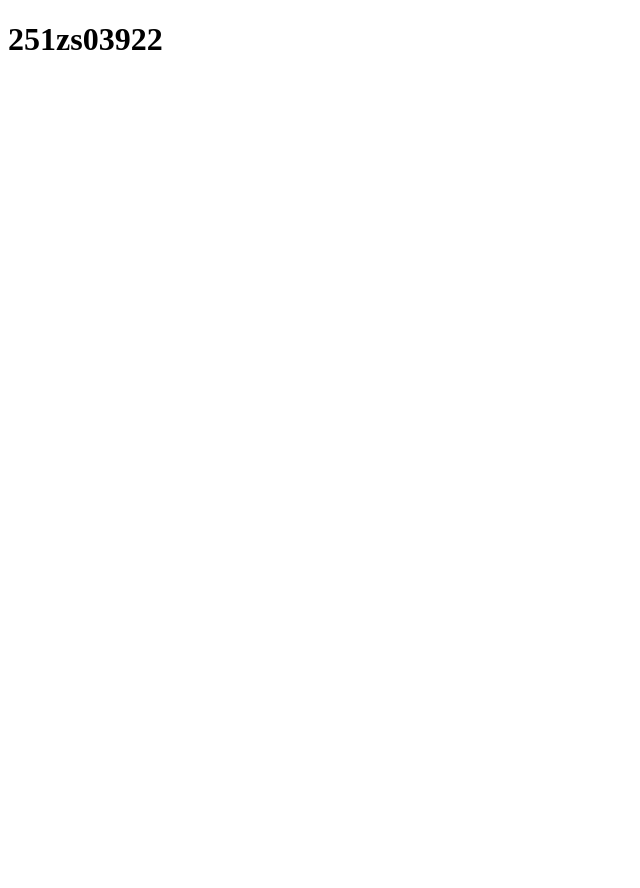
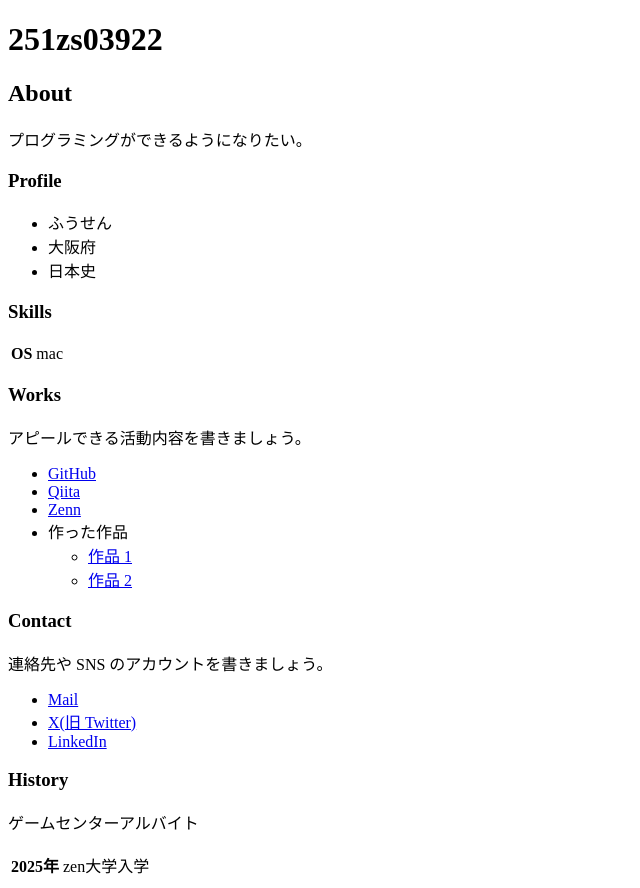
Before and after one commit to 251zs03922-png/251zs03922-png.github.io, a plain HTML site: page index.html in a window 1280 px wide. Shown: the whole page, without its empty margins (0-640 px from the left). Before the commit the page ends 800 px from the top, so only its background shows below. Drawn offline with Linux system fonts and the light colour scheme.

Commit message:
Update index.html

```diff
--- a/index.html
+++ b/index.html
@@ -7,5 +7,60 @@
   </head>
   <body>
     <h1>251zs03922</h1>
+
+    <h2>About</h2>
+    <p>
+      プログラミングができるようになりたい。<br>
+
+    </p>
+
+    <h3>Profile</h3>
+    <ul>
+      <li>ふうせん</li>
+      <li>大阪府</li>
+      <li>日本史</li>
+    </ul>
+
+    <h3>Skills</h3>
+    <table>
+      <tr>
+        <th>OS</th>
+        <td>mac</td>
+      </tr>
+
+    </table>
+
+    <h3>Works</h3>
+    <p>アピールできる活動内容を書きましょう。</p>
+    <ul>
+      <li><a href="https://github.com/">GitHub</a></li>
+      <li><a href="https://qiita.com/">Qiita</a></li>
+      <li><a href="https://zenn.dev/">Zenn</a></li>
+      <li>
+        作った作品
+        <ul>
+          <li><a href="https://example.com/">作品 1</a></li>
+          <li><a href="https://example.com/">作品 2</a></li>
+        </ul>
+      </li>
+    </ul>
+
+    <h3>Contact</h3>
+    <p>連絡先や SNS のアカウントを書きましょう。</p>
+    <ul>
+      <li><a href="mailto:name@example.com">Mail</a></li>
+      <li><a href="@PUsZCHiYtyCIRIf">X(旧 Twitter)</a></li>
+      <li><a href="https://www.linkedin.com/">LinkedIn</a></li>
+    </ul>
+
+    <h3>History</h3>
+    <p>ゲームセンターアルバイト</p>
+    <table>
+      <tr>
+        <th>2025年</th>
+        <td>zen大学入学</td>
+      </tr>
+      </tr>
+    </table>
   </body>
 </html>
```
